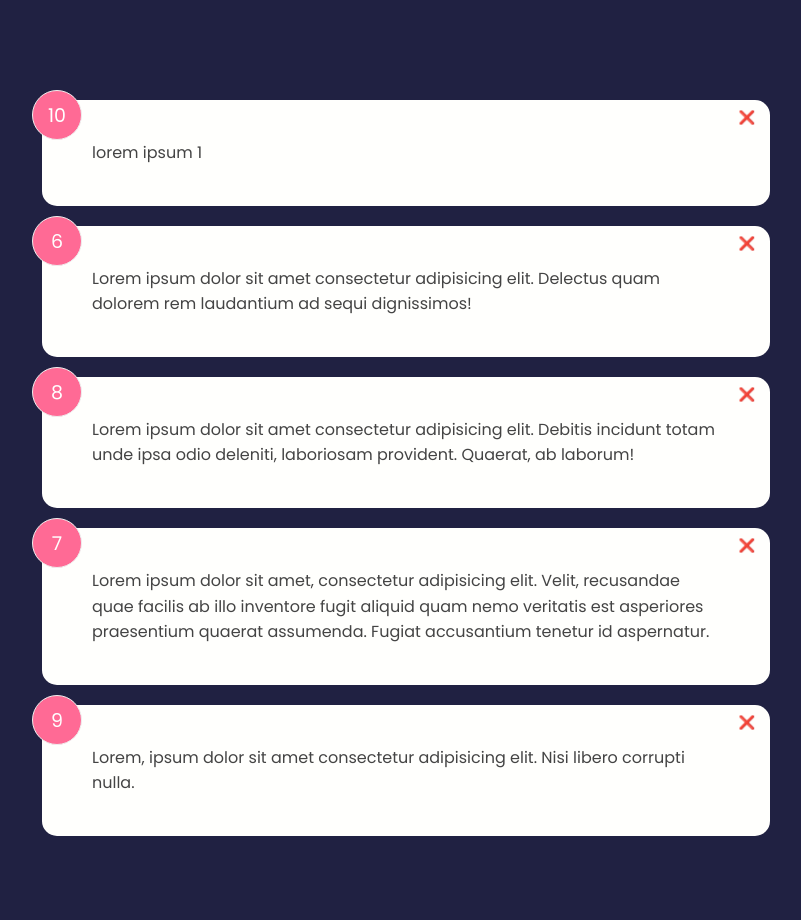
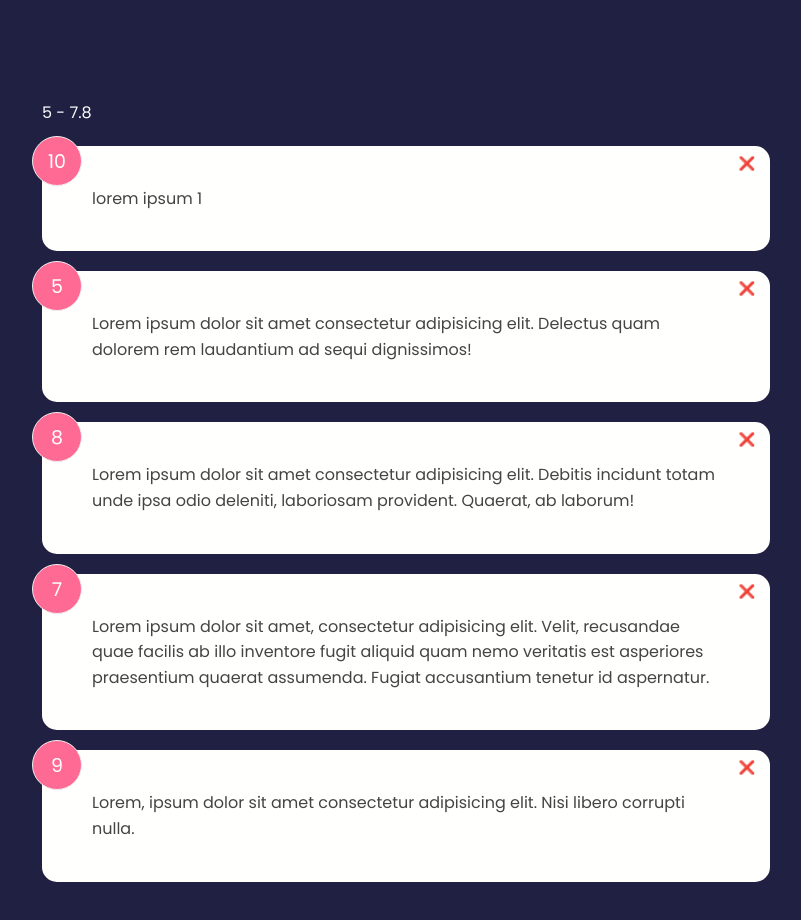
Before and after one commit to hoangdesu/svelte-feedback-app, a Svelte app: page / in a window 1280 px wide. Shown: the top 920 px of the page, without its empty margins (234-1035 px from the left). Built offline with nearby package versions, Linux system fonts and the light colour scheme.

Commit message:
calculate basic stats

```diff
--- a/src/App.svelte
+++ b/src/App.svelte
@@ -12,7 +12,7 @@
     },
     {
       id: 2,
-      rating: 6,
+      rating: 5,
       content: 'Lorem ipsum dolor sit amet consectetur adipisicing elit. Delectus quam dolorem rem laudantium ad sequi dignissimos!'
     },
     {
@@ -33,6 +33,10 @@
 
   ]
 
+  // using reactive value, to react to the change of list length
+  $: totalFeedback = feedback.length;
+  $: average = feedback.reduce((avg, fb) => (avg + fb.rating), 0) / totalFeedback;
+
   const onDeleteFeedbackHandler = (e) => {
     // get a param "event" object (e)
     // can access data from this event object from property "detail" => e.detail (= itemId passed from FeedbackItem)
@@ -48,6 +52,7 @@
   <!-- <MessingAround /> -->
 
 <main class="container">
+  {totalFeedback} - {average}
   <FeedbackList {feedback} on:delete-feedback={onDeleteFeedbackHandler} />
 </main>
 
--- a/src/components/FeedbackItem.svelte
+++ b/src/components/FeedbackItem.svelte
@@ -12,7 +12,7 @@
   const onDeleteHandler = (itemId) => {
     // dispatch: (type: EventKey, detail?: any, options?: DispatchOptions) => boolean
     // dispatch/expose a custom event name so the parent component can catch and forward up
-    dispatch('delete-feedback', itemId);
+    dispatch("delete-feedback", itemId);
   };
 </script>
 
```
